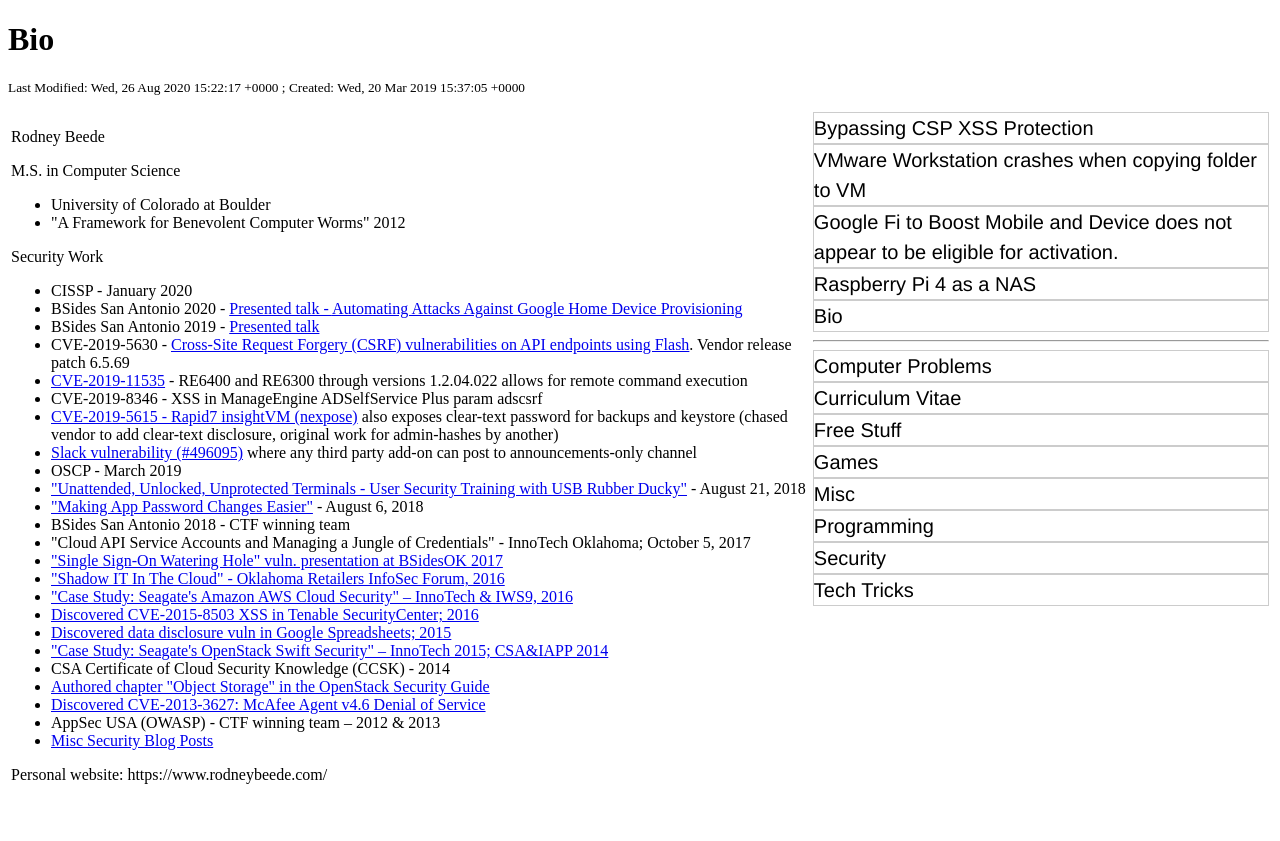
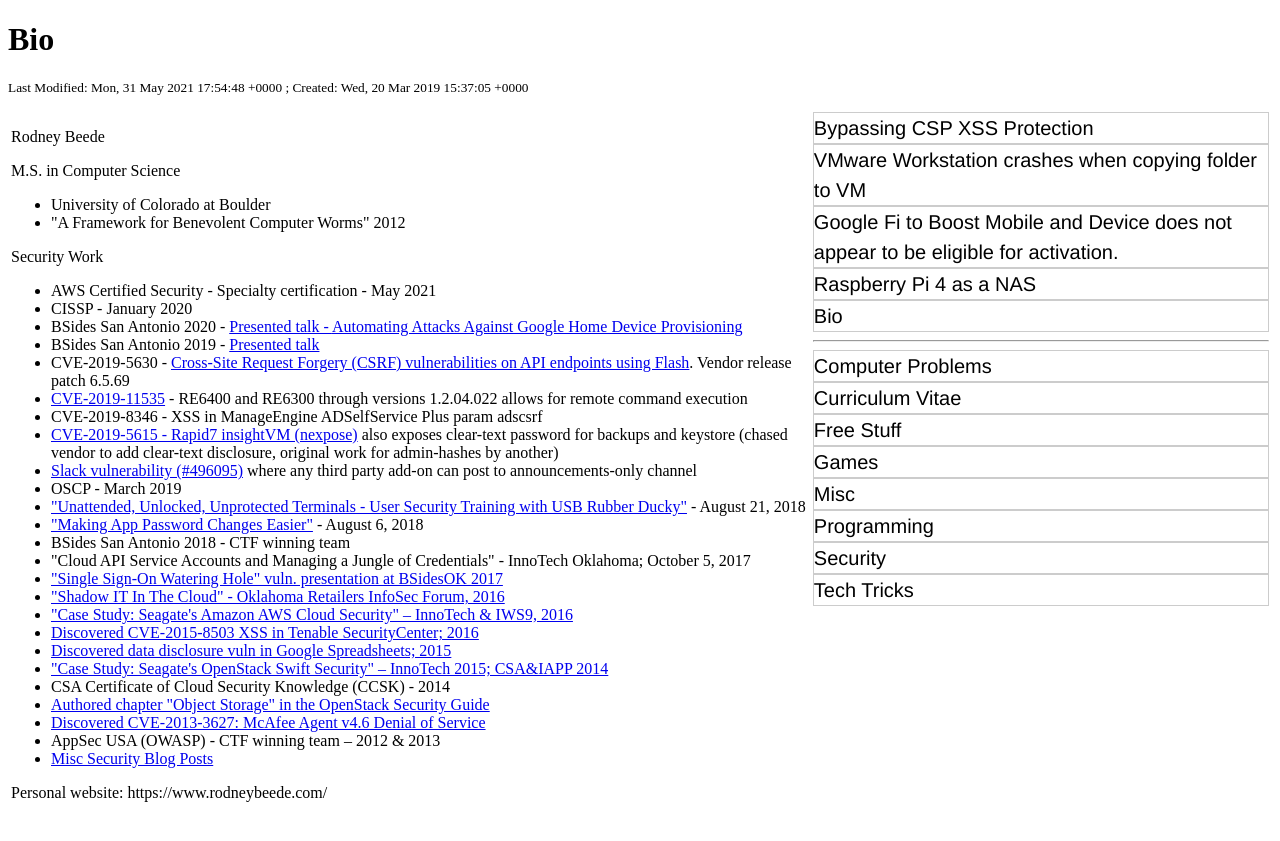
Before and after one commit to rbeede/rbeede.github.io, a Jekyll site: the page built from _posts/2020-08-26-bio.html, in a window 1280 px wide. Shown: the top 841 px of the page. Built offline with Jekyll 4.4.1, drawn with Linux system fonts in a browser that asks for light colours; some of the changed lines change nothing that is shown.

Commit message:
Added new cert to Bio

```diff
--- a/_posts/2020-08-26-bio.html
+++ b/_posts/2020-08-26-bio.html
@@ -1,6 +1,6 @@
 ---
 creation_epoch: 1553096225
-lastmod_epoch: 1598455337
+lastmod_epoch: 1622483688
 categories: ['Curriculum Vitae']
 title: Bio
 ---
@@ -21,6 +21,7 @@
 
 <ul>
 <!-- <li>CVE- - pending</li> -->
+<li>AWS Certified Security - Specialty certification - May 2021</li>
 <li>CISSP - January 2020</li>
 <li>BSides San Antonio 2020 - <a href="https://www.bsidessatx.com/">Presented talk - </a><a href="https://github.com/rbeede/BSidesSATX2020">Automating Attacks Against Google Home Device Provisioning</a></li>
 <li>BSides San Antonio 2019 - <a href="https://www.bsidessatx.com/presentations-2019.html">Presented talk</a></li>
```
